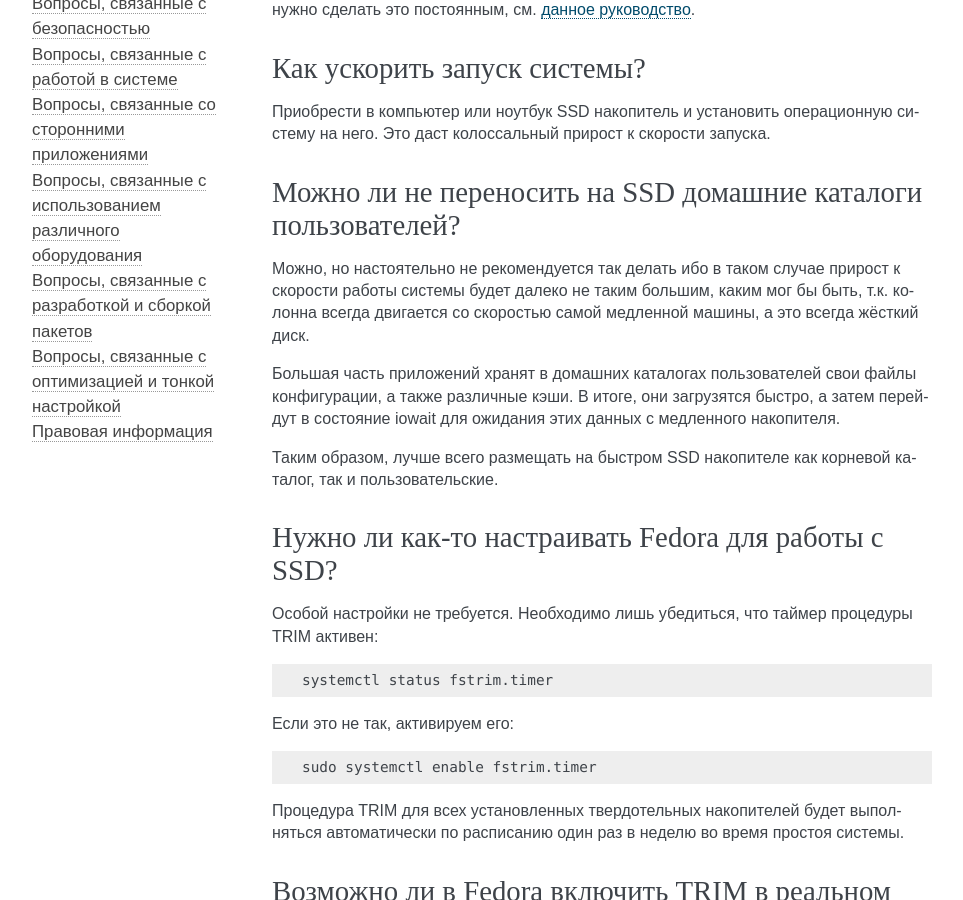
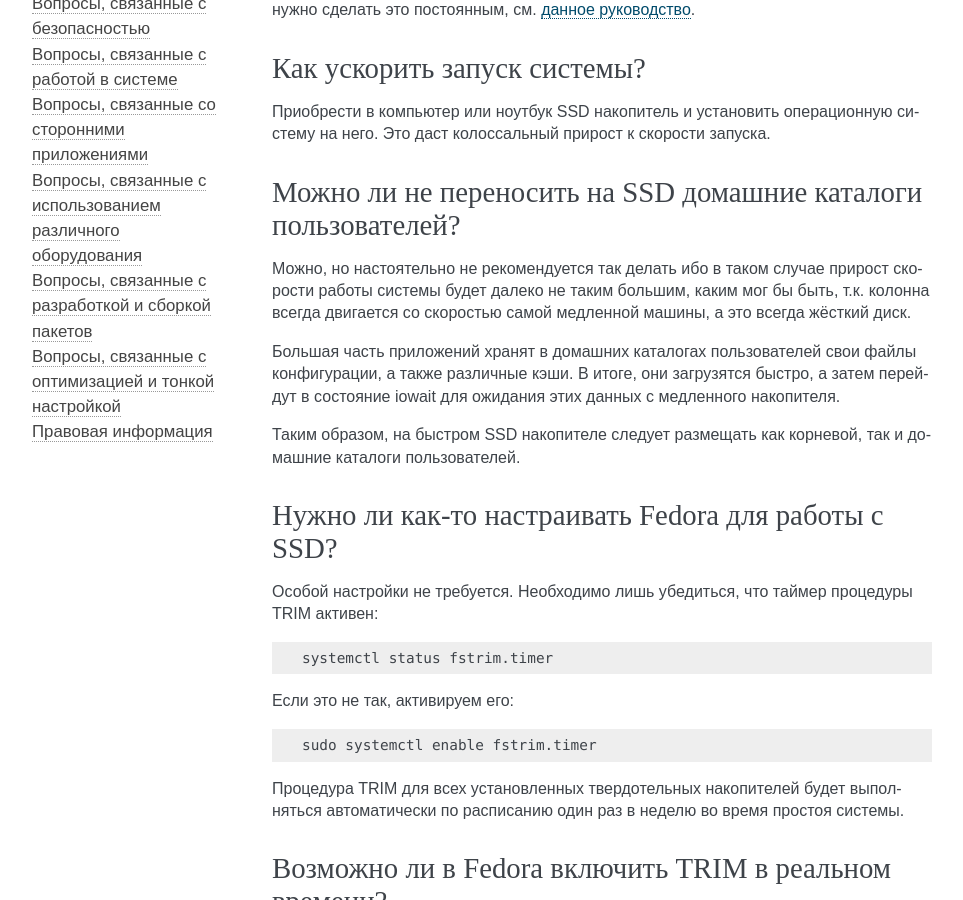
Before and after one commit to RussianFedora/FAQ, a Sphinx documentation site: the page built from source/installation.rst, in a window 1280 px wide and 900 px high, scrolled down 2768 px. Shown: the whole window, without its empty margins (148-1111 px from the left). Built offline with Sphinx 7.4.7, drawn with Linux system fonts in a browser that asks for light colours; some of the changed text lies outside the part shown.

Commit message:
Fixed some questions from Installation page again.

```diff
--- a/source/installation.rst
+++ b/source/installation.rst
@@ -178,11 +178,11 @@
 Можно ли не переносить на SSD домашние каталоги пользователей?
 =================================================================
 
-Можно, но настоятельно не рекомендуется так делать ибо в таком случае прирост к скорости работы системы будет далеко не таким большим, каким мог бы быть, т.к. колонна всегда двигается со скоростью самой медленной машины, а это всегда жёсткий диск.
+Можно, но настоятельно не рекомендуется так делать ибо в таком случае прирост скорости работы системы будет далеко не таким большим, каким мог бы быть, т.к. колонна всегда двигается со скоростью самой медленной машины, а это всегда жёсткий диск.
 
 Большая часть приложений хранят в домашних каталогах пользователей свои файлы конфигурации, а также различные кэши. В итоге, они загрузятся быстро, а затем перейдут в состояние iowait для ожидания этих данных с медленного накопителя.
 
-Таким образом, лучше всего размещать на быстром SSD накопителе как корневой каталог, так и пользовательские.
+Таким образом, на быстром SSD накопителе следует размещать как корневой, так и домашние каталоги пользователей.
 
 .. index:: ssd, tuning, trim, timer
 .. _ssd-tuning:
```
Also changed, not shown: other parts of source/installation.rst (+2 -2 lines).
